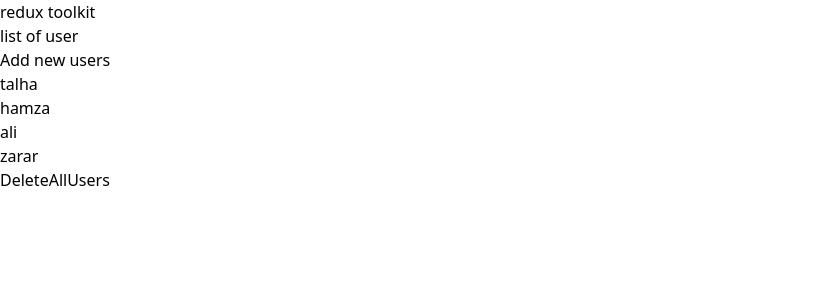
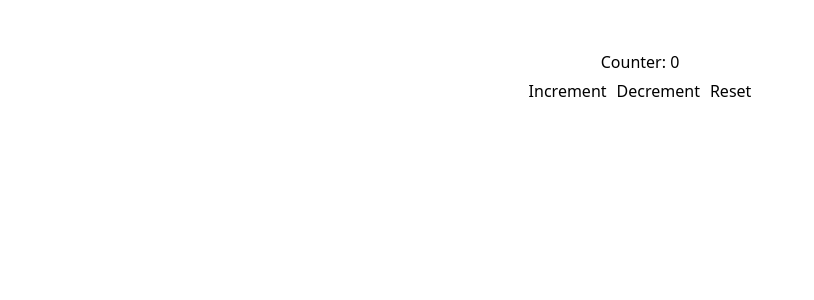
Before and after one commit to Talha-TN/redux-toolkit, a React (Vite) app: page / in a window 1280 px wide. Shown: the top 300 px of the page, without its empty margins (0-814 px from the left). Built offline with nearby package versions, Linux system fonts and the light colour scheme.

Commit message:
implemented counter using redux/toolkiy

```diff
--- a/package.json
+++ b/package.json
@@ -11,6 +11,7 @@
   },
   "dependencies": {
     "@reduxjs/toolkit": "^2.2.7",
+    "chance": "^1.1.12",
     "react": "^18.3.1",
     "react-dom": "^18.3.1",
     "react-redux": "^9.1.2"
--- a/src/App.jsx
+++ b/src/App.jsx
@@ -1,11 +1,11 @@
-import "./App.css";
-import UserDetails from "./components/UserDetails";
+
+import React from 'react';
+import Counter from './components/Counter';
 function App() {
   return (
-    <>
-      <h1>redux toolkit</h1>
-      <UserDetails/>
-    </>
+    <div className="App">
+      <Counter /> {/* Render the Counter component */}
+    </div>
   );
 }
 
--- /dev/null
+++ b/src/components/Counter.jsx
@@ -0,0 +1,22 @@
+import React from "react";
+import { useSelector, useDispatch } from "react-redux";
+import { increment, decrement, reset } from "./store/slices/CounterSlice";
+const Counter = () => {
+  const count = useSelector((state) => state.counter.value); // Select the counter value from the Redux store
+  const dispatch = useDispatch(); // Get the dispatch function to dispatch actions
+  return (
+    <div style={{ textAlign: "center", marginTop: "50px" }}>
+      <h1>Counter: {count}</h1>
+      <button onClick={() => dispatch(increment())} style={{ margin: "5px" }}>
+        Increment
+      </button>
+      <button onClick={() => dispatch(decrement())} style={{ margin: "5px" }}>
+        Decrement
+      </button>
+      <button onClick={() => dispatch(reset())} style={{ margin: "5px" }}>
+        Reset
+      </button>
+    </div>
+  );
+};
+export default Counter;
--- a/src/components/DeleteAllUsers.jsx
+++ b/src/components/DeleteAllUsers.jsx
@@ -2,7 +2,7 @@
 const DeleteAllUsers = () => {
   return (
     <div>
-        <button>DeleteAllUsers</button>
+        <button >DeleteAllUsers</button>
     </div>
   )
 }
--- a/src/components/UserDetails.jsx
+++ b/src/components/UserDetails.jsx
@@ -1,6 +1,9 @@
 import React from 'react'
 import DeleteAllUsers from './DeleteAllUsers'
+import { useDispatch } from 'react-redux'
+import { addUser } from './store/slices/UserSlice'
 const UserDetails = () => {
+  const dispatch = useDispatch()
   return (
     <div>
         <h3>list of user</h3>
@@ -9,9 +12,9 @@
             <li>talha</li>
             <li>hamza</li>
             <li>ali</li>
-            <li>zarar</li>
+            <li >zarar</li>
         </ul>
-        <DeleteAllUsers/>
+        <DeleteAllUsers />
     </div>
   )
 }
--- /dev/null
+++ b/src/components/store/slices/CounterSlice.jsx
@@ -0,0 +1,23 @@
+import { createSlice } from "@reduxjs/toolkit";
+const counterSlice = createSlice({
+  name: "counter", // Name of the slice
+  initialState: {
+    value: 0, // Initial state for the counter
+  },
+  reducers: {
+    increment: (state) => {
+      state.value += 1; // Action to increment the counter
+    },
+    decrement: (state) => {
+      state.value > 0 ? (state.value -= 1) : initialState; // Action to decrement the counter
+    },
+    reset: (state) => {
+      state.value = 0; // Action to reset the counter
+    },
+  },
+});
+
+// Export the actions generated by createSlice
+export const { increment, decrement, reset } = counterSlice.actions;
+// Export the reducer to be used in the store
+export default counterSlice.reducer;
--- a/src/components/store/slices/UserSlice.jsx
+++ b/src/components/store/slices/UserSlice.jsx
@@ -1,11 +1,15 @@
 import { createSlice } from "@reduxjs/toolkit";
-const userSlice = createSlice({
-  name: "user",
+export const userSlice = createSlice({
+  name: "Talha Nawaz",
   initialState: [],
   reducers: {
-    addUser(state,action) {},
-    removeUser(state,action) {},
-    clearAllUsers(state,action) {}
-   },
+    addUser(state, action) {
+    },
+    removeUser(state, action) {
+    },
+    clearAllUsers(state, action) {
+    }
+  },
 });
-export {userSlice}
+export const { addUser, removeUser, clearAllUsers } = userSlice.actions;
+export default userSlice.reducer;
--- /dev/null
+++ b/src/components/store/store.jsx
@@ -0,0 +1,8 @@
+import { configureStore } from '@reduxjs/toolkit';
+import CounterSlice from './slices/CounterSlice';
+export const store = configureStore({
+  reducer: {
+    counter: CounterSlice, // Add the counter reducer to the store
+  },
+});
+export default store
--- a/src/main.jsx
+++ b/src/main.jsx
@@ -1,11 +1,13 @@
 import { StrictMode } from "react";
 import { createRoot } from "react-dom/client";
+import store from "./components/store/Store.jsx";
+import { Provider } from "react-redux";
 import App from "./App.jsx";
 import "./index.css";
 createRoot(document.getElementById("root")).render(
   <StrictMode>
-
+    <Provider store={store}>
       <App />
-
+    </Provider>
   </StrictMode>
 );
```
Also changed, not shown: 1 other file (tests, documents, lock files or other folders).
